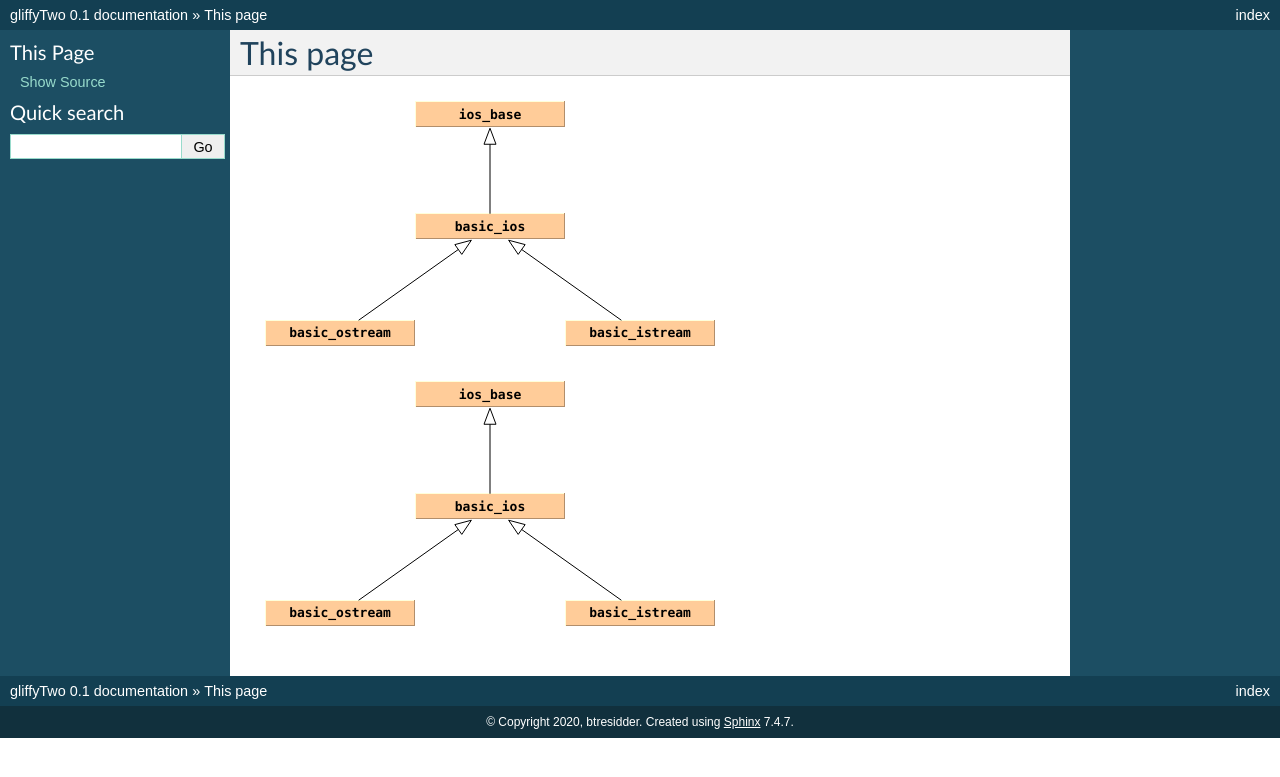
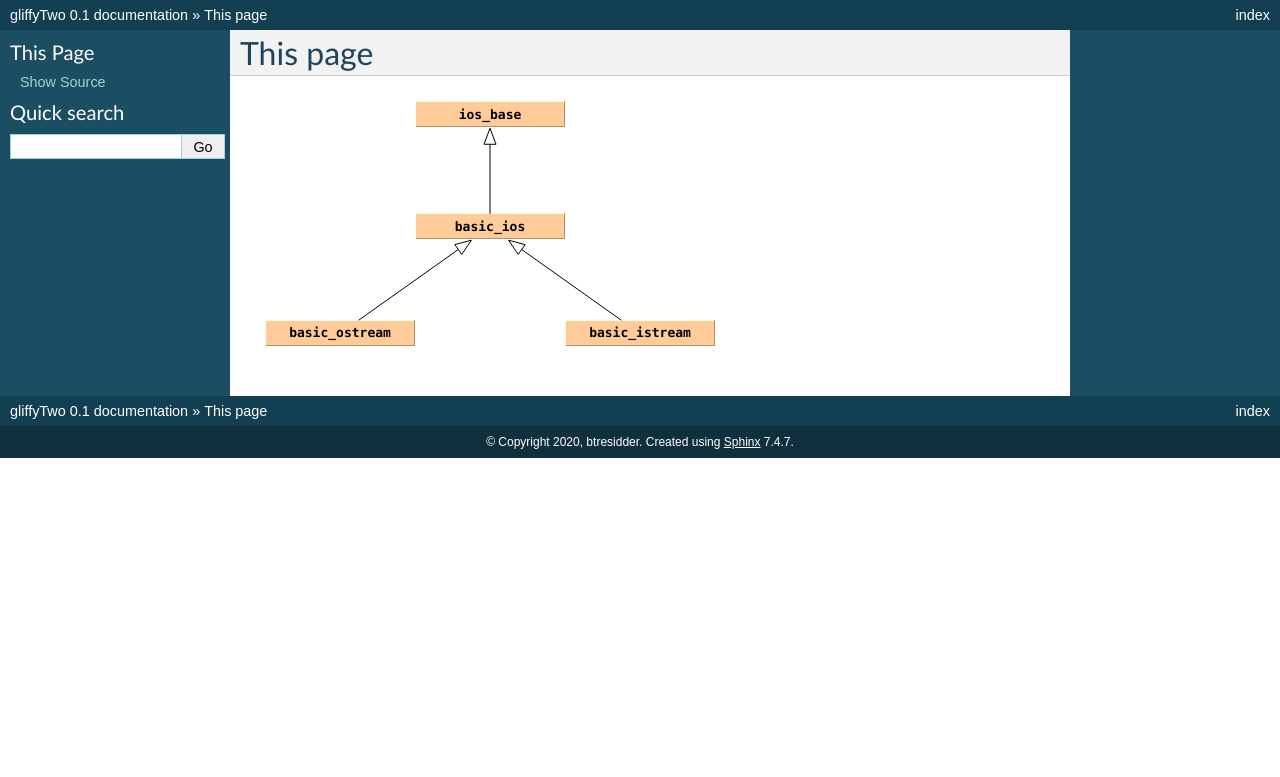
Before and after one commit to btresidder/gliffyTwo, a Sphinx documentation site: the page built from docs/thispage.rst, in a window 1280 px wide. Shown: the top 777 px of the page. Built offline with Sphinx 7.4.7, drawn with Linux system fonts in a browser that asks for light colours.

Commit message:
display:none

```diff
--- a/docs/thispage.rst
+++ b/docs/thispage.rst
@@ -8,4 +8,4 @@
 
 .. raw:: html
 
-   <object data="_images/test-svg.svg" type="image/svg+xml"></object>
+   <object data="_images/test-svg.svg" type="image/svg+xml" style="display:none"></object>
```
